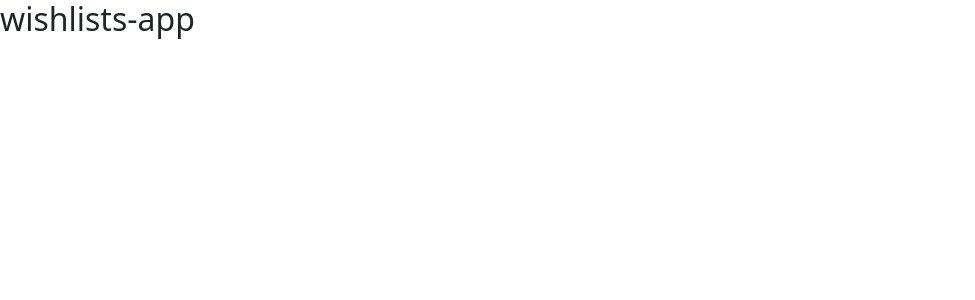
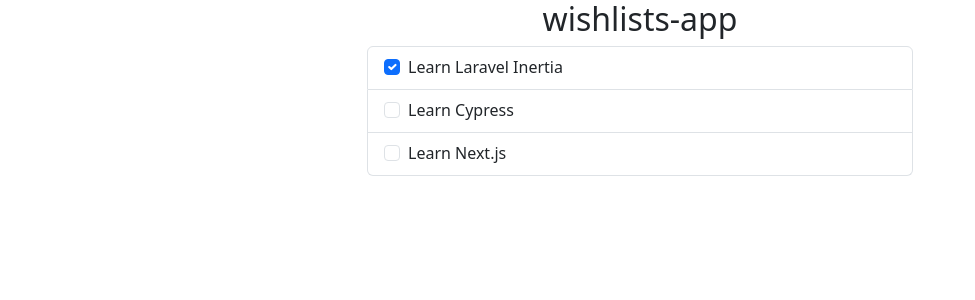
Before and after one commit to Lambertn33/angular-wishlists, an Angular app: page / in a window 1280 px wide. Shown: the top 300 px of the page, without its empty margins (0-975 px from the left). Built offline with nearby package versions, Linux system fonts and the light colour scheme.

Commit message:
feat: list items

```diff
--- a/src/app/app.component.html
+++ b/src/app/app.component.html
@@ -1 +1,27 @@
-<h2>{{ title }}</h2>
+<div class="container">
+  <div class="row">
+    <h2 class="text-center">{{ title }}</h2>
+  </div>
+  <div class="row">
+    <div class="col-md-6 offset-md-3">
+      <ul class="list-group" *ngIf="wishlists.length; else emptyList">
+        <li class="list-group-item" *ngFor="let wishlist of wishlists">
+          <div class="form-check">
+            <input
+              class="form-check-input"
+              type="checkbox"
+              [id]="wishlist.id"
+              [checked]="wishlist.isCompleted"
+            />
+            <label class="form-check-label" [for]="wishlist.id">
+              {{ wishlist.text }}
+            </label>
+          </div>
+        </li>
+      </ul>
+      <ng-template #emptyList>
+        <p>No Wishlists available</p>
+      </ng-template>
+    </div>
+  </div>
+</div>
--- a/src/app/app.component.ts
+++ b/src/app/app.component.ts
@@ -1,6 +1,7 @@
 import { Component } from '@angular/core';
 import { CommonModule } from '@angular/common';
 import { RouterOutlet } from '@angular/router';
+import { Wishlist } from '../models/Wishlist';
 
 @Component({
   selector: 'app-root',
@@ -11,4 +12,10 @@
 })
 export class AppComponent {
   title = 'wishlists-app';
+
+  wishlists: Array<Wishlist> = [
+    new Wishlist(1, 'Learn Laravel Inertia', true),
+    new Wishlist(2, 'Learn Cypress', false),
+    new Wishlist(3, 'Learn Next.js', false),
+  ]
 }
--- /dev/null
+++ b/src/models/Wishlist.ts
@@ -0,0 +1,7 @@
+export class Wishlist {
+  constructor(
+    public id: number,
+    public text: string,
+    public isCompleted: boolean
+  ) {}
+}
```
